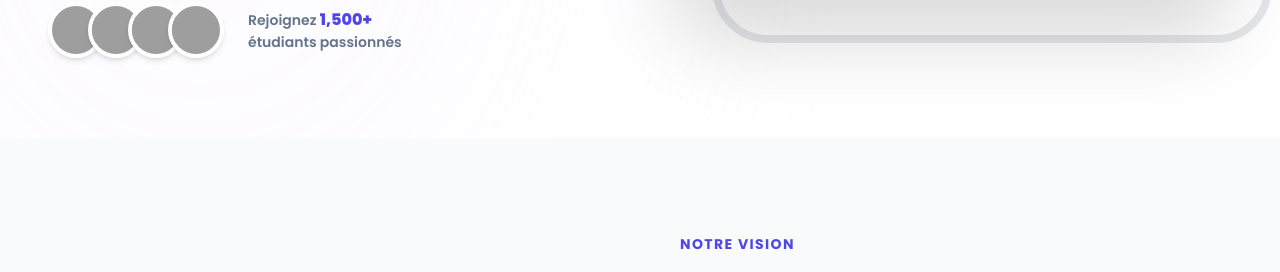
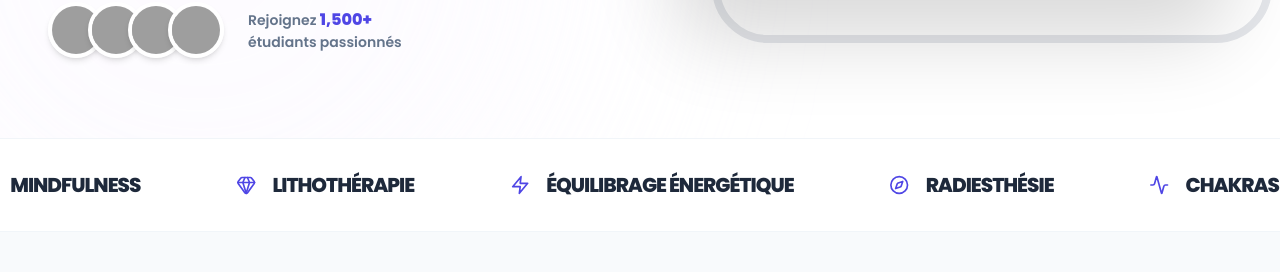
Before and after one commit to Creativityliberty/mindfulness, a React (Vite) app: page / in a window 1280 px wide. Shown: the part 880-1152 px from the top of the page. Built offline with nearby package versions, Linux system fonts and the light colour scheme; grey boxes are pictures that could not be loaded.

Commit message:
feat: Add animated hero banner with key offerings
Introduces a new HeroBanner component to display key offerings of the platform using an animated, infinite scrolling effect. This enhances the visual appeal and immediately communicates the core focus areas of the Mindfulness & Bien-être Studio.

```diff
--- a/App.tsx
+++ b/App.tsx
@@ -14,9 +14,58 @@ import { AuthPage } from './components/AuthPage';
 import { ContactChatbot } from './components/ContactChatbot';
 import { CourseDetail } from './components/CourseDetail';
 import { ContactPage } from './components/ContactPage';
-import { ArrowRight, Sparkles } from 'lucide-react';
+import { ArrowRight, Sparkles, Gem, Activity, Brain, Compass, Heart } from 'lucide-react';
+import { THEME } from './theme';
 
 export type ViewState = 'landing' | 'auth' | 'course-detail' | 'contact';
+
+const HeroBanner: React.FC = () => {
+  const items = [
+    { label: "Mindfulness", icon: <Brain size={20} /> },
+    { label: "Lithothérapie", icon: <Gem size={20} /> },
+    { label: "Équilibrage Énergétique", icon: <Zap size={20} className="w-5 h-5" /> },
+    { label: "Radiesthésie", icon: <Compass size={20} /> },
+    { label: "Chakras", icon: <Activity size={20} /> },
+    { label: "Bien-être Holistique", icon: <Heart size={20} /> },
+    { label: "Pleine Conscience", icon: <Sparkles size={20} /> },
+  ];
+
+  // Double the items for seamless loop
+  const scrollItems = [...items, ...items, ...items];
+
+  return (
+    <div className="py-8 bg-white border-y border-slate-100 overflow-hidden relative">
+      <div className="flex animate-infinite-scroll whitespace-nowrap">
+        {scrollItems.map((item, i) => (
+          <div key={i} className="flex items-center gap-4 mx-12">
+            <div className="text-indigo-600">
+              {item.icon}
+            </div>
+            <span className="text-xl font-black text-slate-800 uppercase tracking-tighter">
+              {item.label}
+            </span>
+          </div>
+        ))}
+      </div>
+    </div>
+  );
+};
+
+const Zap = ({ className, size }: { className?: string, size?: number }) => (
+  <svg
+    width={size || 24}
+    height={size || 24}
+    viewBox="0 0 24 24"
+    fill="none"
+    stroke="currentColor"
+    strokeWidth="2"
+    strokeLinecap="round"
+    strokeLinejoin="round"
+    className={className}
+  >
+    <path d="M13 2L3 14h9l-1 8 10-12h-9l1-8z"/>
+  </svg>
+);
 
 const App: React.FC = () => {
   const [currentView, setCurrentView] = useState<ViewState>('landing');
@@ -79,6 +128,12 @@ const App: React.FC = () => {
               <div className="reveal">
                 <Hero />
               </div>
+
+              {/* BANDEAU DE DÉFILEMENT NICE */}
+              <div className="reveal">
+                <HeroBanner />
+              </div>
+
               <div className="reveal" id="a-propos">
                 <AboutSection />
               </div>
@@ -100,27 +155,53 @@ const App: React.FC = () => {
               <div className="reveal">
                 <FAQSection />
               </div>
-              <section className="py-24 bg-white reveal">
-                <div className="max-w-5xl mx-auto px-6 md:px-12">
-                  <div className="bg-gradient-to-br from-indigo-600 to-purple-700 rounded-[3rem] p-12 text-white text-center shadow-3xl overflow-hidden relative">
-                    <div className="absolute top-0 right-0 p-8 text-indigo-200/20">
-                      <Sparkles size={120} />
-                    </div>
-                    <h3 className="text-4xl md:text-5xl font-black mb-8 leading-tight relative z-10">
-                      Commencez aujourd’hui votre chemin <br /> vers un bien-être énergétique
+
+              {/* SECTION CTA FINALE REVISITÉE */}
+              <section className="py-32 bg-[#FDFBF9] reveal">
+                <div className="max-w-6xl mx-auto px-6">
+                  <div className="relative group overflow-hidden rounded-[4rem] border-[10px] border-white shadow-[0_40px_100px_-20px_rgba(79,70,229,0.3)]">
+
+                    {/* Background Gradient & Images */}
+                    <div
+                      className="absolute inset-0 z-0 bg-gradient-to-br from-indigo-700 via-indigo-600 to-[#a2c4d3]"
+                    ></div>
+
+                    {/* Floating Decorative Images with low opacity */}
+                    <img
+                      src="https://images.unsplash.com/photo-1506126613408-eca07ce68773?q=80&w=800&auto=format&fit=crop"
+                      className="absolute top-0 right-0 w-1/2 h-full object-cover opacity-20 mix-blend-overlay pointer-events-none"
+                      alt=""
+                    />
+                    <img
+                      src="https://images.unsplash.com/photo-1567593322472-492625124297?q=80&w=800&auto=format&fit=crop"
+                      className="absolute bottom-0 left-0 w-1/3 h-full object-cover opacity-10 mix-blend-screen pointer-events-none"
+                      alt=""
+                    />
+
+                    {/* Content */}
+                    <div className="relative z-10 p-12 md:p-20 text-white text-center">
+                      <h3 className="text-4xl md:text-6xl font-black mb-8 leading-[1.1] tracking-tight">
+                        Commencez aujourd’hui votre chemin <br />
+                        <span className="text-indigo-100">vers un bien-être énergétique</span>
                       </h3>
-                    <p className="text-indigo-100 text-xl mb-12 max-w-2xl mx-auto relative z-10">
+
+                      <p className="text-indigo-50 text-xl md:text-2xl mb-12 max-w-3xl mx-auto font-medium opacity-90">
                         Rejoignez notre studio et transformez votre quotidien avec nos outils de pleine conscience.
                       </p>
-                    <div className="flex flex-col sm:flex-row justify-center items-center gap-4 relative z-10">
+
+                      <div className="flex flex-col sm:flex-row justify-center items-center gap-6">
                         <button
                           onClick={() => handleAuthClick('signup')}
-                        className="bg-white text-indigo-700 px-10 py-5 rounded-2xl text-xl font-bold hover:bg-indigo-50 hover:shadow-2xl transition-all flex items-center gap-3"
+                          className="group bg-white text-indigo-700 px-12 py-6 rounded-2xl text-xl font-black hover:scale-105 transition-all shadow-2xl flex items-center gap-4"
                         >
                           Voir nos formations
-                        <ArrowRight size={24} />
+                          <ArrowRight className="group-hover:translate-x-2 transition-transform" size={28} />
                         </button>
                       </div>
+                    </div>
+
+                    {/* Subtle inner glow */}
+                    <div className="absolute inset-0 pointer-events-none ring-1 ring-inset ring-white/20 rounded-[3.5rem]"></div>
                   </div>
                 </div>
               </section>
@@ -148,6 +229,13 @@ const App: React.FC = () => {
         .shadow-3xl {
           box-shadow: 0 35px 60px -15px rgba(79, 70, 229, 0.2);
         }
+        @keyframes infinite-scroll {
+          from { transform: translateX(0); }
+          to { transform: translateX(-33.33%); }
+        }
+        .animate-infinite-scroll {
+          animation: infinite-scroll 40s linear infinite;
+        }
       `}</style>
     </div>
   );
```
Lines whose indentation alone changed are shown as unchanged.
